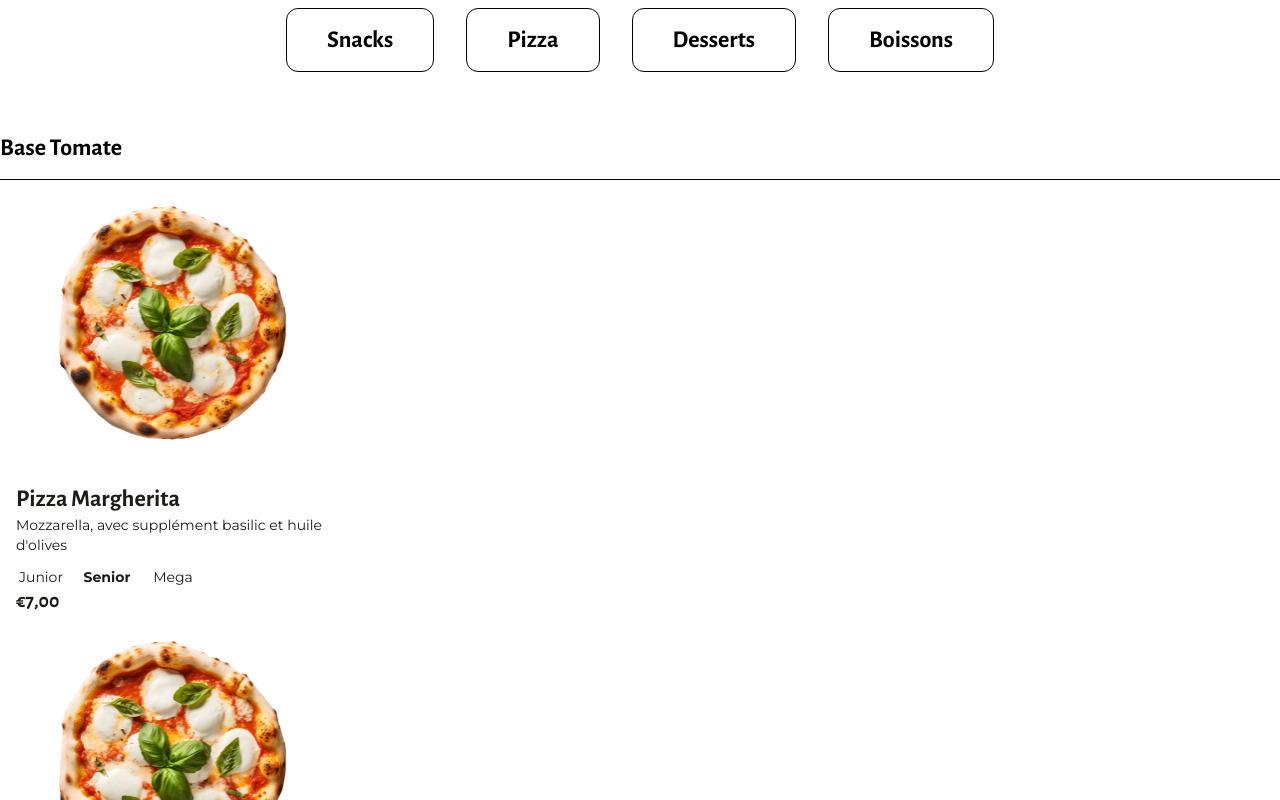
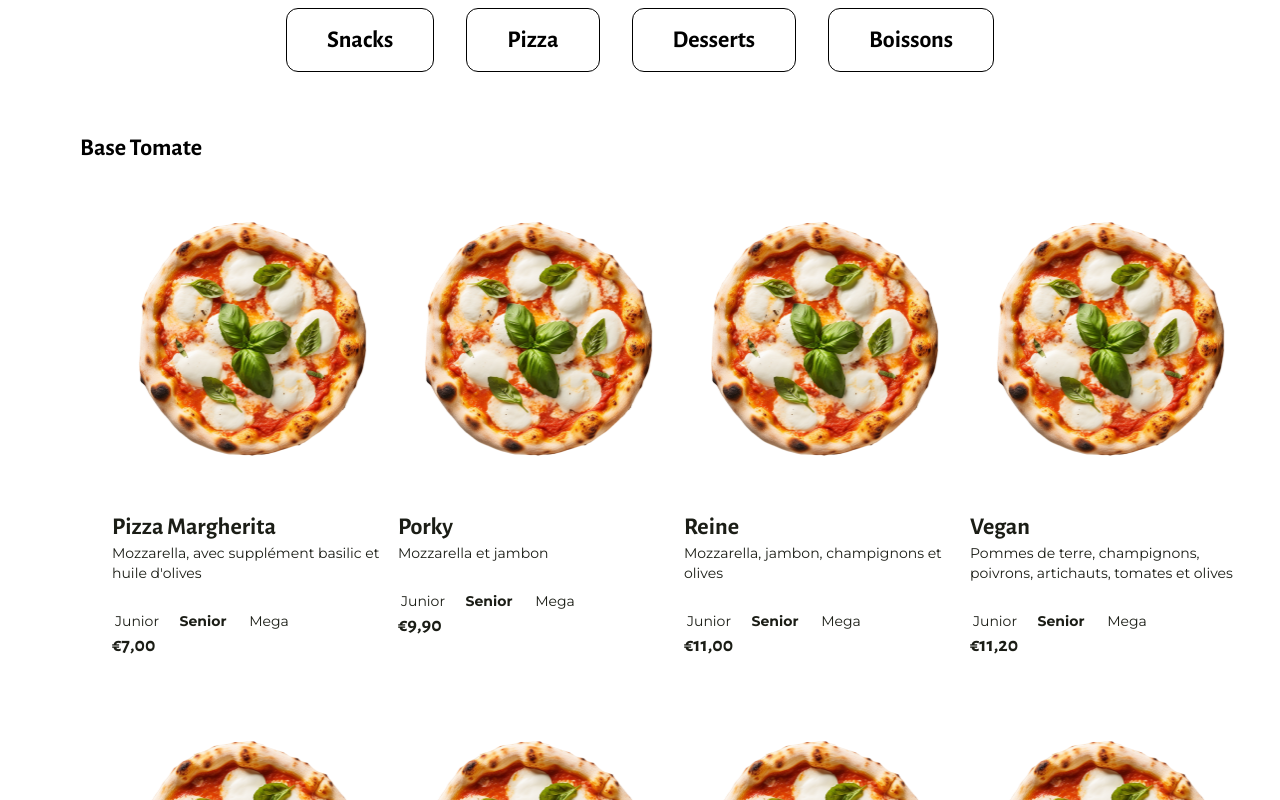
Before and after one commit to gregorischultz/dyonis-pizza, a React (Vite) app: page /Carte in a window 1280 px wide. Shown: the part 600-1400 px from the top of the page. Built offline with nearby package versions, Linux system fonts and the light colour scheme.

Commit message:
carte page made

```diff
--- a/src/componentes/CardProduct.jsx
+++ b/src/componentes/CardProduct.jsx
@@ -9,12 +9,12 @@ const CardProduct = ({ image, name, prices, description }) => {
     const currentPrice = prices ? prices[selectedSize] : prices;
 
     return (
-        <div className="w-[341px] flex flex-col items-center gap-3 h-fit flex-1">
+        <div className="w-[341px] flex flex-col items-center gap-3 p-4 h-fit flex-1">
             {/* Imagem do produto */}
-            <img className="w-[291px] h-[291px]" src={image} alt={`${name} Card`} />
+            <img className="w-[291px] h-[291px] mb-3" src={image} alt={`${name} Card`} />
 
             {/* Informações principais do produto */}
-            <div className="w-full flex flex-col items-start px-4">
+            <div className="w-full flex flex-col items-start px-4 mb-4">
                 <h3 className="text-[#1B1D16] text-2xl font-alegreyaSans font-bold">{name}</h3>
                 <p className="text-[#1B1D16] text-sm font-montserrat">{description}</p>
             </div>
--- a/src/pages/Carte.jsx
+++ b/src/pages/Carte.jsx
@@ -376,27 +376,16 @@ const products = {
 const Carte = () => {
   const [category, setCategory] = useState('pizzas');
 
-  //Funçao para renderizar pizzas sauce tomate e creme
+  // Função para renderizar as pizzas, seguindo o padrão em colunas.
   const renderPizzas = () => {
     return (
-      <div>
-        <div className='w-[1280px] h-12 border-b border-black border-solid flex justify-start items-start'>
-          <h1 className='max-w-screen-xl text-black text-2xl font-alegreyaSans font-bold leading-12 break-words"'>Base Tomate</h1>
-        </div>
-        {products.pizzas.Saucetomate.map(pizza => (
-          <CardProduct
-            key={pizza.id}
-            image={pizza.image}
-            name={pizza.name}
-            prices={pizza.prices}
-            description={pizza.description}
-          />
-        ))}
+      <div className="w-full flex flex-col gap-12"> {/* Contêiner principal com espaçamento */}
 
-        <div className='w-[1280px] h-12 border-b border-black border-solid flex justify-start items-start'>
-          <h1 className='max-w-screen-xl text-black text-2xl font-alegreyaSans font-bold leading-12 break-words"'>Base Créme</h1>
-        </div>
-        {products.pizzas.SauceCreme.map(pizza => (
+        {/* Base Tomate */}
+        <div className="w-full">
+          <h1 className="text-black text-2xl font-alegreyaSans font-bold leading-12 mb-4">Base Tomate</h1>
+          <div className="grid grid-cols-1 gap-6 sm:grid-cols-2 lg:grid-cols-4">
+            {products.pizzas.Saucetomate.map((pizza) => (
               <CardProduct
                 key={pizza.id}
                 image={pizza.image}
@@ -406,8 +395,30 @@ const Carte = () => {
               />
             ))}
           </div>
+        </div>
+
+        {/* Base Créme */}
+        <div className="w-full">
+          <h1 className="text-black text-2xl font-alegreyaSans font-bold leading-12 mb-4">Base Créme</h1>
+          <div className="grid grid-cols-1 gap-6 sm:grid-cols-2 lg:grid-cols-4">
+            {products.pizzas.SauceCreme.map((pizza) => (
+              <CardProduct
+                key={pizza.id}
+                image={pizza.image}
+                name={pizza.name}
+                prices={pizza.prices}
+                description={pizza.description}
+              />
+            ))}
+          </div>
+        </div>
+
+      </div>
     );
   };
+
+
+
 
   //Funçao para renderizar os outros produtos
   const renderAuters = () => {
@@ -426,19 +437,21 @@ const Carte = () => {
   return (
     <div>
       <div className='w-full h-full px-20 py-40 bg-creme flex flex-col justify-start items-center gap-10'>
-        <h1 className='w-[1042px] text-center text-footer-color text-6xl font-alegreyaSans font-bold leading-[64px]'>Découvrez nos pizzas base crème ou sauce tomate ainsi que nos paninis !</h1>
+        <h1 className='w-[1042px] text-center text-footer-color text-6xl font-alegreyaSans font-bold leading-[64px]'>
+          Découvrez nos pizzas base crème ou sauce tomate ainsi que nos paninis !
+        </h1>
       </div>
       <div className='w-full h-full pt-20 pb-40 px-20 flex flex-col justify-start items-center gap-[60px]'>
         <NavCarte onChangeCategory={setCategory} />
-        <div className='flex flex-col justify-start items-start gap-6'>
-          <div className='max-w-screen-xl inline-flex justify-start items-start gap-2'>
-            {category === 'pizzas' ? renderPizzas() : renderAuters()}
+        <div className='w-full flex flex-col justify-center items-center gap-6'>
+          {category === 'pizzas' ? renderPizzas() : (
+            <div className='grid grid-cols-1 gap-6 md:grid-cols-2 lg:grid-cols-4'>
+              {renderAuters()}
+            </div>
+          )}
         </div>
       </div>
     </div>
-    </div>
-
   );
-};
-
+}
 export default Carte;
```
Lines whose indentation alone changed are shown as unchanged.
